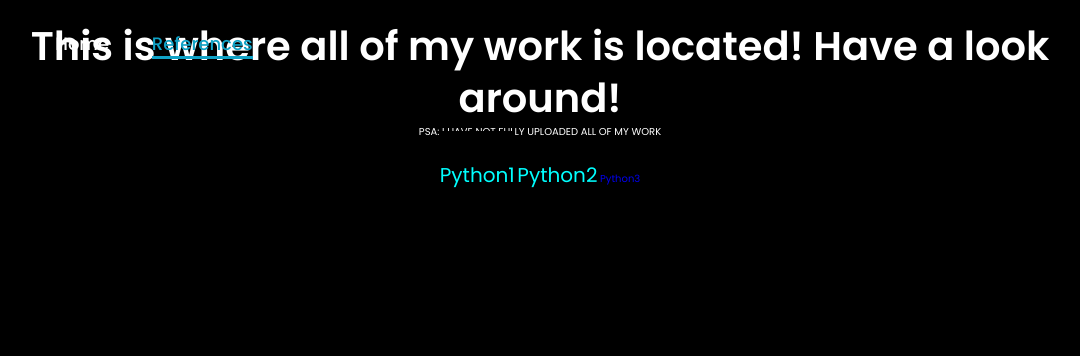
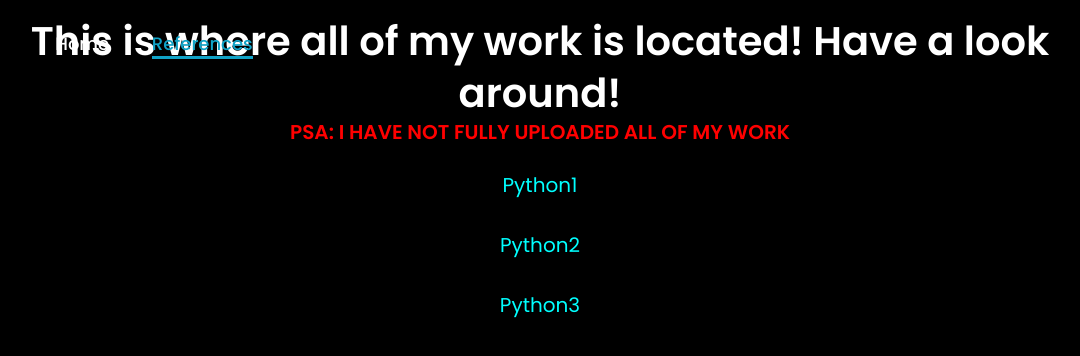
Before and after one commit to Stringtai/StringsPortfolio, a plain HTML site: page reference.html in a window 1280 px wide. Shown: the whole page, without its empty margins (100-1180 px from the left). Drawn offline with Linux system fonts and the light colour scheme.

Commit message:
Update refernceStyle.css

```diff
--- a/refernceStyle.css
+++ b/refernceStyle.css
@@ -73,27 +73,153 @@
         line-height: 1.3;
         color: white;
     }
+    .references-content p {
+        font-size: 2rem;
+        font-weight: 700;
+        line-height: 1.3;
+        color: red;
+    }
 
     .Python-Videos {
         display: flex;
+        flex-direction: column;
         justify-content: center;
-        align-items: left;
+        align-items: center;
         text-align: center;
-        height: calc(30vh - 60px);
+        height: auto;
+        padding: 20px 0;
+    }
+
+    .Python-videos-content {
+        display: flex;
+        flex-direction: column;
+        align-items: center;
+        gap: 10px;
+    }
+
+    .video1-text, .video2-text, .video3-text {
+        display: block;
+        text-align: center;
+        font-size: 2rem;
+        color: cyan;
+        padding: 10px 0;
+        background-color: transparent;
+        transition: background-color 0.3s ease-in-out;
+    }
+
+    .video1-text:hover, .video2-text:hover, .video3-text:hover {
+        background-color: #252222;
+    }
+
+        @import url('https://fonts.googleapis.com/css2?family=Poppins:wght@100;200;300;400;500;600&display=swap');
+
+    * {
+        margin: 0;
+        padding: 0;
+        box-sizing: border-box;
+        text-decoration: none;
+        border: none;
+        outline: none;
+        font-family: 'Poppins', sans-serif;
+    }
+
+    html {
+        font-size: 62.5%;
+    }
+
+    body {
+        width: 100%;
+        height: 100vh;
+        overflow-x: hidden;
+        background-color: black;
+        color: white;
+    }
+
+    header {
+        margin-top: 20px;
+        position: fixed;
+        top: 0;
+        left: 0;
+        width: 100%;
+        padding: 1rem 9%;
+        background-color: transparent;
+        display: flex;
+        justify-content: space-between;
+        align-items: center;
+        z-index: 100;
+    }
+
+    nav a {
+        font-size: 1.8rem;
+        color: white;
+        margin-left: 4rem;
+        font-weight: 500;
+        transition: 0.3s ease;
+        border-bottom: 3px solid transparent;
+    }
+
+    nav a:hover,
+    nav a.active {
+        color: #10a2c6;
+        border-bottom: 3px solid #10a2c6;
+    }
+
+
+    .References {
+        display: flex;
+        justify-content: center;
+        align-items: center;
+        text-align: center;
+        height: calc(25vh - 60px);
         background-color: black;
         padding-top: 20px;
     }
-    .video1-text {
-        height: calc(25vh - 20px);
-        background-color: #000000;
-        padding-top: 30px;
+
+
+    .references-content {
+        max-width: 80%;
+    }
+
+    .references-content h1 {
+        font-size: 4rem;
+        font-weight: 700;
+        line-height: 1.3;
+        color: white;
+    }
+    .references-content p {
+        font-size: 2rem;
+        font-weight: 700;
+        line-height: 1.3;
+        color: red;
+    }
+
+    .Python-Videos {
+        display: flex;
+        flex-direction: column;
+        justify-content: center;
+        align-items: center;
+        text-align: center;
+        height: auto;
+        padding: 20px 0;
+    }
+
+    .Python-videos-content {
+        display: flex;
+        flex-direction: column;
+        align-items: center;
+        gap: 10px;
+    }
+
+    .video1-text, .video2-text, .video3-text {
+        display: block;
+        text-align: center;
         font-size: 2rem;
         color: cyan;
+        padding: 10px 0;
+        background-color: transparent;
+        transition: background-color 0.3s ease-in-out;
     }
-    .video2-text {
-        height: calc(40vh - 20px);
-        background-color: #000000;
-        padding-top: 20px;
-        font-size: 2rem;
-        color: cyan;
+
+    .video1-text:hover, .video2-text:hover, .video3-text:hover {
+        background-color: #252222;
     }
```
